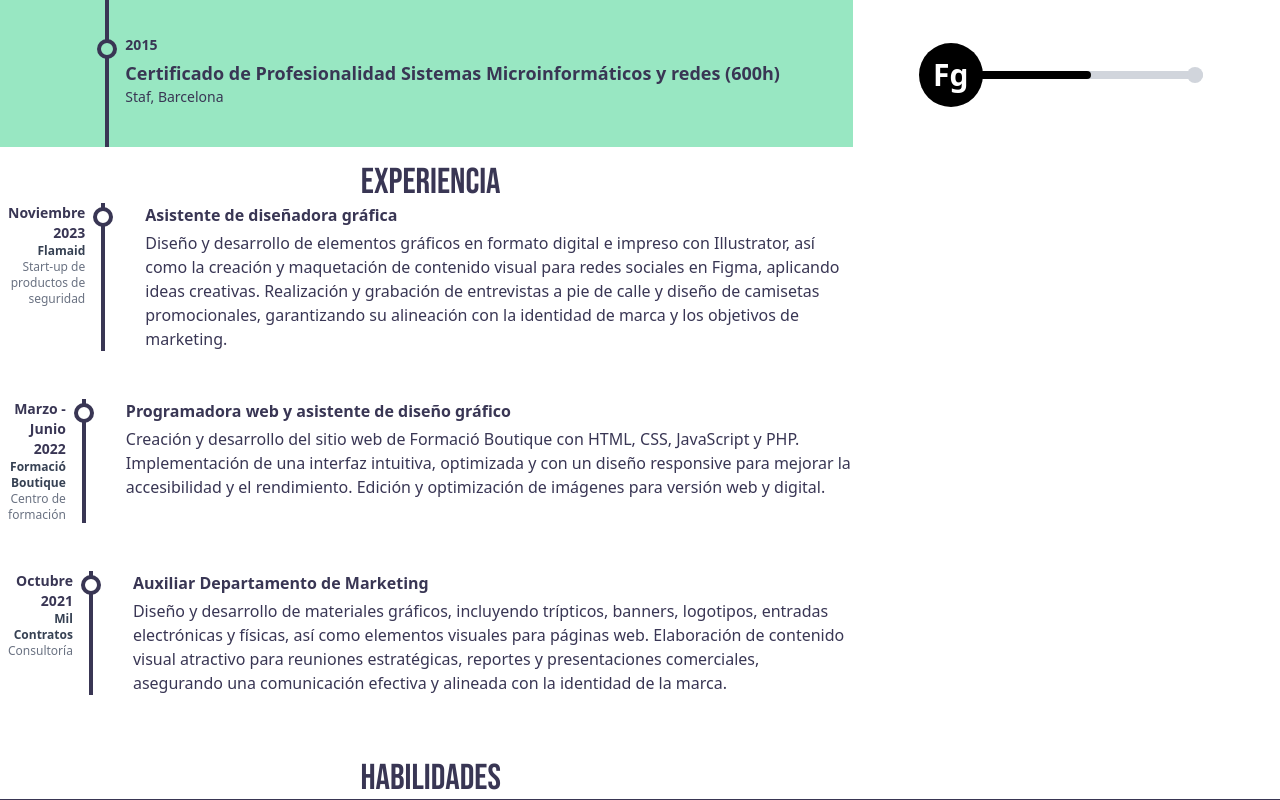
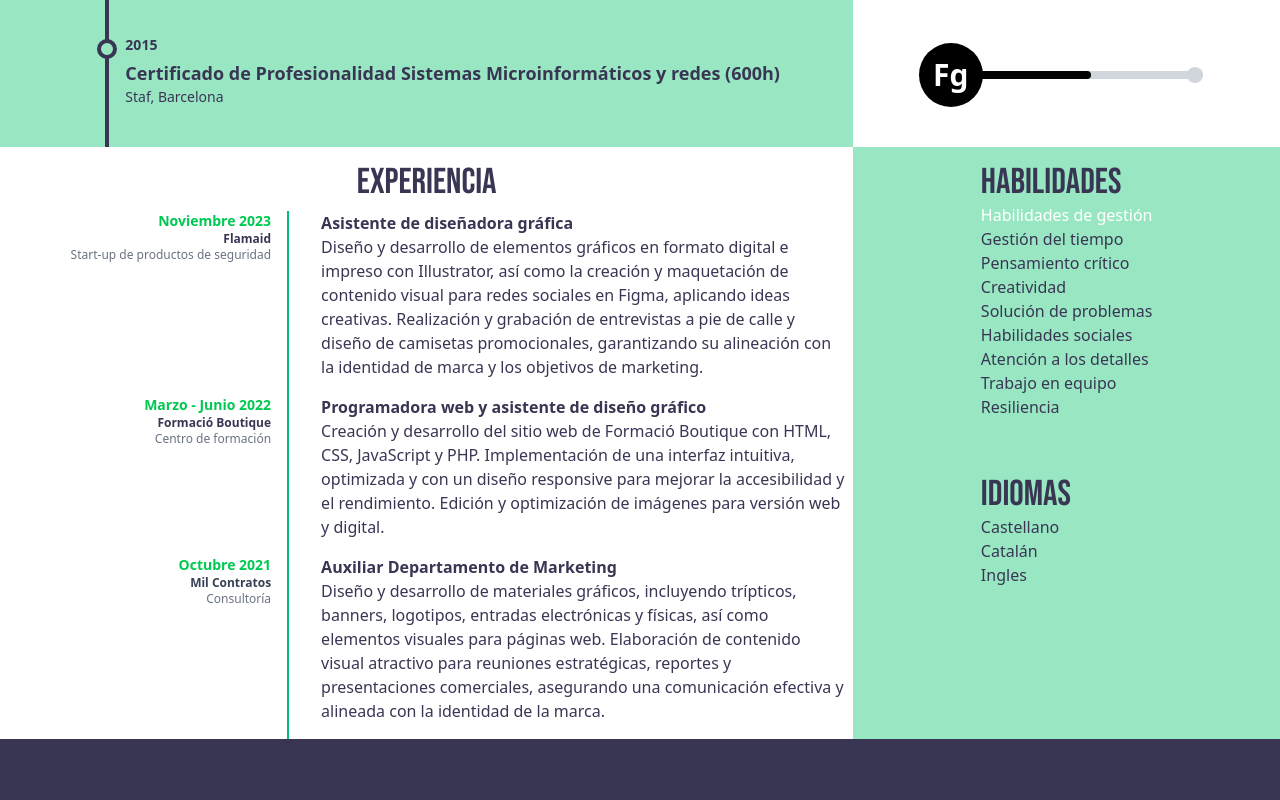
Before and after one commit to ldominguezz/personalproject, a website: page index.html in a window 1280 px wide. Shown: the part 1141-1941 px from the top of the page. After the commit the page ends 1880 px from the top, so only its background shows below. Drawn offline with nearby package versions, Linux system fonts and the light colour scheme.

Commit message:
Primera parte

```diff
--- a/index.html
+++ b/index.html
@@ -142,69 +142,85 @@
     </section>
     <!-- Experiencia y habilidades-->
     <section class="grid grid-cols-1 md:grid-cols-3 w-full bg-white text-primary">
-      <div class="flex flex-col items-center md:col-span-2 ml-2">
-        <h1 class="text-4xl uppercase pt-4 font-title">Experiencia</h1>
-        <div class="space-y-12">
-          <!-- Bloque 1 -->
-          <div class="flex">
-            <!-- Columna izquierda -->
-            <div class="w-24 text-right pr-4">
-              <p class="text-sm font-bold text-primary"> Noviembre 2023</p>
-              <p class="text-xs text-gray-700 font-bold">Flamaid</p>
+      <div class="flex flex-col items-center md:col-span-2 ml-2 pr-2">
+        <h1 class="text-4xl uppercase pt-4 font-title pb-2">Experiencia</h1>
+        <!-- Flamaid -->
+        <div class="grid grid-cols-3">
+          <div class="col-span-1 text-right flex flex-col items-end pr-4">
+            <p class="text-sm font-bold text-green-500">Noviembre 2023</p>
+            <p class="text-xs font-bold">Flamaid</p>
             <p class="text-xs text-gray-500">Start-up de productos de seguridad</p>
           </div>
-
-            <!-- Línea y contenido -->
-            <div class="relative pl-6 border-l-4 border-primary">
-              <!-- Punto de la línea -->
-              <div class="absolute -left-3 top-1 w-5 h-5 bg-white border-4 border-primary rounded-full"></div>
-
-              <!-- Contenido -->
-              <p class="text-sm md:text-base font-bold mb-1 pl-4">Asistente de diseñadora gráfica</p>
+          <div class="col-span-2 border-l-2 border-emerald-500 pl-4 pb-4">
+            <p class="text-sm md:text-base font-bold pl-4 ">Asistente de diseñadora gráfica</p>
             <p class="text-sm md:text-base text-primary pl-4">
-                Diseño y desarrollo de elementos gráficos en formato digital e impreso con Illustrator, así como la creación y maquetación de contenido visual para redes sociales en Figma, aplicando ideas creativas. Realización y grabación de entrevistas a pie de calle y diseño de camisetas promocionales, garantizando su alineación con la identidad de marca y los objetivos de marketing.
+              Diseño y desarrollo de elementos gráficos en formato digital e impreso con Illustrator, así como la
+              creación y maquetación de contenido visual para redes sociales en Figma, aplicando ideas creativas.
+              Realización y grabación de entrevistas a pie de calle y diseño de camisetas promocionales, garantizando su
+              alineación con la identidad de marca y los objetivos de marketing.
             </p>
           </div>
         </div>
-
-          <!-- Bloque 2 -->
-          <div class="flex">
-            <div class="w-24 text-right pr-4">
-              <p class="text-sm font-bold text-primary">Marzo - Junio 2022</p>
-              <p class="text-xs text-gray-700 font-bold">Formació Boutique</p>
+        <!-- Formació Boutique -->
+        <div class="grid grid-cols-3">
+          <div class="col-span-1 text-right flex flex-col items-end pr-4">
+            <p class="text-sm font-bold text-green-500">Marzo - Junio 2022</p>
+            <p class="text-xs font-bold">Formació Boutique</p>
             <p class="text-xs text-gray-500">Centro de formación</p>
           </div>
-            <div class="relative pl-6 border-l-4 border-primary">
-              <div class="absolute -left-3 top-1 w-5 h-5 bg-white border-4 border-primary rounded-full"></div>
-              <p class="text-sm md:text-base font-bold mb-1 pl-4">Programadora web y asistente de diseño gráfico</p>
-              <p class="text-sm md:text-base text-primary pl-4">
+          <div class="col-span-2 border-l-2 border-emerald-500 pl-4">
+            <p class="text-sm md:text-base font-bold pl-4">Programadora web y asistente de diseño gráfico</p>
+            <p class="text-sm md:text-base text-primary pl-4 pb-4">
               Creación y desarrollo del sitio web de Formació Boutique con HTML, CSS, JavaScript y PHP. Implementación
               de una interfaz intuitiva, optimizada y con un diseño responsive para mejorar la accesibilidad y el
               rendimiento. Edición y optimización de imágenes para versión web y digital.
             </p>
           </div>
         </div>
-
-          <!-- Bloque 3 -->
-          <div class="flex">
-            <div class="w-24 text-right pr-4">
-              <p class="text-sm font-bold text-primary"> Octubre 2021</p>
+        <!-- Mil Contratos -->
+        <div class="grid grid-cols-3">
+          <div class="col-span-1 text-right flex flex-col items-end pr-4">
+            <p class="text-sm font-bold text-green-500"> Octubre 2021</p>
             <p class="text-xs text-gray-700 font-bold">Mil Contratos</p>
             <p class="text-xs text-gray-500">Consultoría</p>
           </div>
-            <div class="relative pl-6 border-l-4 border-primary">
-              <div class="absolute -left-3 top-1 w-5 h-5 bg-white border-4 border-primary rounded-full"></div>
-              <p class="text-sm md:text-base font-bold mb-1 pl-4">Auxiliar Departamento de Marketing</p>
-              <p class="text-sm md:text-base text-primary pl-4">
+          <div class="col-span-2 border-l-2 border-emerald-500 pl-4">
+            <!--<div class="w-5 h-5 bg-white border-4 border-primary rounded-full"></div>-->
+            <p class="text-sm md:text-base font-bold pl-4">Auxiliar Departamento de Marketing</p>
+            <p class="text-sm md:text-base text-primary pl-4 pb-4">
               Diseño y desarrollo de materiales gráficos, incluyendo trípticos, banners, logotipos, entradas
               electrónicas y físicas, así como elementos visuales para páginas web. Elaboración de contenido visual
               atractivo para reuniones estratégicas, reportes y presentaciones comerciales, asegurando una
               comunicación efectiva y alineada con la identidad de la marca.
-
+            </p>
           </div>
         </div>
-          <div class="flex flex-col items-center md:col-span-1">
+      </div>
+      <div class="flex flex-col items-center md:col-span-1 bg-secondary">
+        <div class="grid grid-rows-2 gap-10">
+          <div class="row-span-1">
             <h1 class="text-4xl uppercase pt-4 font-title">Habilidades</h1>
+            <div class="flex flex-col items-start">
+              <p class="text-white">Habilidades de gestión</p>
+              <p>Gestión del tiempo</p>
+              <p>Pensamiento crítico</p>
+              <p>Creatividad</p>
+              <p>Solución de problemas</p>
+              <p>Habilidades sociales</p>
+              <p>Atención a los detalles</p>
+              <p>Trabajo en equipo</p>
+              <p>Resiliencia</p>
+            </div>
+          </div>
+          <div class="row-span-1">
+            <h1 class="text-4xl uppercase pt-4 font-title">Idiomas</h1>
+            <div class="flex flex-col items-start">
+              <p>Castellano</p>
+              <p>Catalán</p>
+              <p>Ingles</p>
+            </div>
+          </div>
+        </div>
       </div>
     </section>
   </main>
```
Also changed, not shown: assets/output.css. Lines whose indentation alone changed are shown as unchanged.
